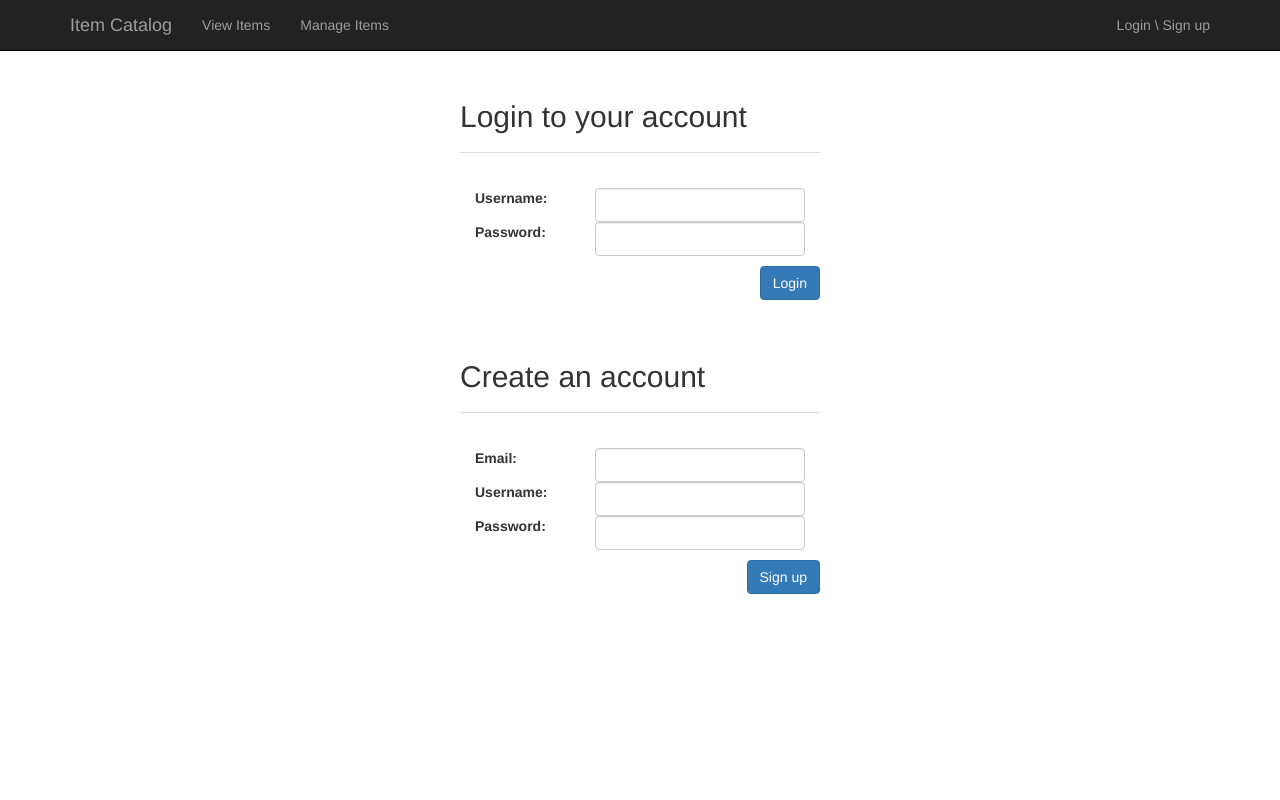
After one commit to andrewdownie/ItemCatalog, a Flask app: page /login.html in a window 1280 px wide. The commit adds this page. Run offline with Flask 2, Linux system fonts and the light colour scheme; some libraries are stand-ins or nearby versions.

```diff
--- a/vagrant/catalog/application.py
+++ b/vagrant/catalog/application.py
@@ -7,6 +7,12 @@ from flask import Flask
 from flask import render_template
 app = Flask(__name__)
 app.config['TEMPLATES_AUTO_RELOAD'] = True
+
+#####
+#####
+#####                   Html Routing
+#####
+#####
 
 @app.route("/")
 @app.route("/index.html")
@@ -19,17 +25,7 @@ def view_items():
       {"category_name": "Kitchen"}
     ]
 
-
-    mock_items = [
-      {"item_name": "Hammer",   "category_name": "Tools"},
-      {"item_name": "Apple",   "category_name": "Food"},
-      {"item_name": "Banana",   "category_name": "Food"},
-      {"item_name": "Pear",   "category_name": "Food"},
-      {"item_name": "Blender", "category_name": "Kitchen"}
-    ]
-
-
-    return render_template('index.html', categories=mock_categories, items=mock_items)
+    return render_template('index.html', categories=mock_categories, items=get_recent_items())
 
 @app.route("/manage.html")
 def manage_items():
@@ -45,6 +41,9 @@ def manage_items():
 
     return render_template('manage.html', items=mock_items)
 
+@app.route("/login.html")
+def login():
+    return render_template('login.html')
 
 def connect_to_db(db_name):
     try:
@@ -55,19 +54,54 @@ def connect_to_db(db_name):
         print("Error connecting to database...")
 
 
-@app.route("/items")
+#####
+#####
+#####                   Rest API
+#####
+#####
+
+@app.route("/items", methods=["GET"])
 def get_items():
     conn, cursor = connect_to_db("item_catalog")
+    cursor.execute("SELECT name, category_id, description, CAST(date_created AS TEXT), id FROM items LIMIT 10;")
 
-    cursor.execute("SELECT * FROM items LIMIT 10;")
+    json_string = json.dumps(cursor.fetchall())
 
-    #array_to_json(array_agg(t))
-    json_string = json.dumps(cursor.fetchall())
+    conn.close()
+    return json_string
+
+
+@app.route("/recent-items", methods=["GET"])
+def get_recent_items():
+    conn, cursor = connect_to_db("item_catalog")
+    cursor.execute("""
+    SELECT items.name, category.name, description, CAST(date_created AS TEXT), items.id
+    FROM items
+    INNER JOIN category
+    ON category_id = category.id
+    ORDER BY date_created LIMIT 10;
+    """)
+
+    json_string = list(cursor.fetchall())
+    #rows = cursor.fetchall()
+    #json.dumps([dict(ix) for ix in rows])
     print(json_string)
 
     conn.close()
+    return json_string
 
+
+@app.route("/category", methods=["GET"])
+def get_category():
+    conn, cursor = connect_to_db("item_catalog")
+    cursor.execute("SELECT * FROM category LIMIT 10;")
+
+    json_string = json.dumps(cursor.fetchall())
+
+    conn.close()
     return json_string
+
+
 
 
 
--- a/vagrant/catalog/item_catalog_setup.sql
+++ b/vagrant/catalog/item_catalog_setup.sql
@@ -13,6 +13,7 @@ CREATE TABLE items(
     name text,
     category_id integer,
     description text,
+    date_created date,
     id integer NOT NULL
 );
 
--- a/vagrant/catalog/templates/index.html
+++ b/vagrant/catalog/templates/index.html
@@ -26,8 +26,8 @@
                 <div id="recent-items-col" class="col-md-8">
                     <h2 class="page-header">Recent Items</h2>
                     {% for item in items%}
-                        <h4><a href="#">{{ item['item_name'] }}</a></h4>
-                        Category: {{ item['category_name'] }}
+                        <h4><a href="#">{{ item[0] }}</a></h4>
+                        Category: {{ item[1] }}
                         <br/>
                         <br/>
                     {% endfor %}
--- /dev/null
+++ b/vagrant/catalog/templates/login.html
@@ -0,0 +1,69 @@
+<html>
+    <head>
+        <link rel="stylesheet" type="text/css" href="{{ url_for('static',filename='css/bootstrap.css') }}">
+        <link rel="stylesheet" type="text/css" href="{{ url_for('static',filename='css/app.css') }}">
+        <link rel="stylesheet" type="text/css" href="{{ url_for('static',filename='css/styles.css') }}">
+        <script src="{{ url_for('static',filename='js/jquery.js') }}"></script>
+        <script src="{{ url_for('static',filename='js/bootstrap.min.js') }}"></script>
+
+
+        {% include 'navbar.html' %}
+    </head>
+
+    <body>
+        <div class="container">
+
+            <div class="row">
+                <div class="col-xs-offset-4 col-xs-4">
+                    <div class="page-header">
+                        <h2>Login to your account</h2>
+                    </div>
+                </div>
+
+                <div class="col-xs-offset-4 col-xs-4">
+                    <div class="modal-body form-group row">
+                        <label for="item-category" class="col-xs-4">Username:</label>
+                        <div class="col-xs-8">
+                            <input type="text" class="form-control" name="item-name" id="login-username">
+                        </div>
+                        <label for="item-category" class="col-xs-4">Password:</label>
+                        <div class="col-xs-8">
+                            <input type="text" class="form-control" name="item-category" id="login-password">
+                        </div>
+                        <button style="margin-top: 10px;" type="button" class="btn btn-primary pull-right" id="login">Login</button>
+                    </div>
+                </div>
+            </div>
+
+
+            <div class="row">
+                <div class="col-xs-offset-4 col-xs-4">
+                    <div class="page-header">
+                        <h2>Create an account</h2>
+                    </div>
+                </div>
+
+                <div class="col-xs-offset-4 col-xs-4">
+                    <div class="modal-body form-group row">
+                        <label for="item-category" class="col-xs-4">Email:</label>
+                        <div class="col-xs-8">
+                            <input type="text" class="form-control" name="item-name" id="sign-up-email">
+                        </div>
+                        <label for="item-category" class="col-xs-4">Username:</label>
+                        <div class="col-xs-8">
+                            <input type="text" class="form-control" name="item-name" id="sign-up-username">
+                        </div>
+                        <label for="item-category" class="col-xs-4">Password:</label>
+                        <div class="col-xs-8">
+                            <input type="text" class="form-control" name="item-category" id="sign-up-password">
+                        </div>
+                        <button style="margin-top: 10px;" type="button" class="btn btn-primary pull-right" id="sign-up">Sign up</button>
+                    </div>
+                </div>
+            </div>
+
+
+        </div><!-- container -->
+
+    </body>
+</html>
--- a/vagrant/catalog/templates/navbar.html
+++ b/vagrant/catalog/templates/navbar.html
@@ -23,7 +23,7 @@
 
                 </ul>
                 <ul class="nav navbar-nav navbar-right">
-                    <li><a href="#" id="log-in-out">Login</a></li>
+                    <li><a href="login.html" id="log-in-out">Login \ Sign up</a></li>
                 </ul>
             </div>
             <!-- /.navbar-collapse -->
```
Also changed, not shown: vagrant/catalog/create_mock_data.py (+6 -5 lines).
